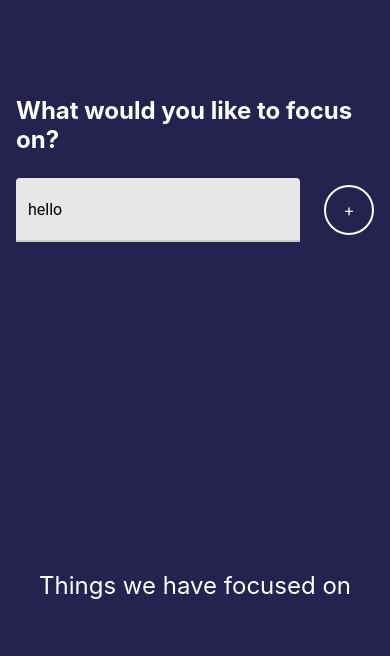
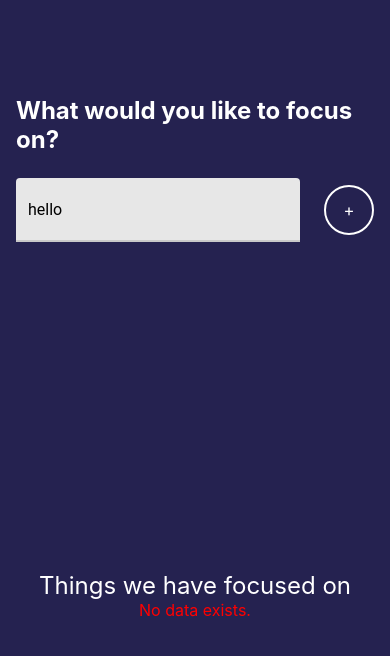
Before and after one commit to adnankarim/timefocus, a React Native app: screen / in a window 390 px wide. Shown: the top 656 px of the page. Built offline with nearby package versions, Linux system fonts and the light colour scheme.

Commit message:
added clear history clear method

```diff
--- a/App.js
+++ b/App.js
@@ -5,13 +5,12 @@ import { Timer } from './src/features/timer/Timer';
 import { fontSizes, spacing } from './src/utils/sizes';
 import { colors } from './src/utils/colors';
 import { FocusHistory } from './src/features/focus/FocusHistory';
+import { RoundedButton } from './src/components/RoundedButton';
 const STATUSES = {
   COMPLETED: 1,
   CANCELLED: 2,
 };
-const onClear = () => {
-  //done
-}
+
 const App = () => {
   const [focusSubject, setFocusSubject] = useState(null);
   const [focusSubjectHistory, setFocusSubjectHistory] = useState([]);
@@ -20,7 +19,9 @@ const App = () => {
     setFocusSubjectHistory([...focusSubjectHistory, { subject: subject, status: status }]);
 
   };
-
+  const onClear = () => {
+    setFocusSubjectHistory([])
+  }
   return (
     <View style={styles.container}>
       {focusSubject ? (
@@ -39,11 +40,12 @@ const App = () => {
         <>
           <Focus addSubject={setFocusSubject} />
           <FocusHistory focusSubjectHistory={focusSubjectHistory} onClear={onClear} />
+
         </>
       )}
     </View>
   );
-};
+}
 
 export default App;
 
--- a/src/features/focus/FocusHistory.js
+++ b/src/features/focus/FocusHistory.js
@@ -1,42 +1,56 @@
 import React from 'react';
 import { View, Text, FlatList, SafeAreaView, StyleSheet } from 'react-native';
-import { Item } from 'react-native-paper/lib/typescript/components/List/List';
 import { fontSizes } from '../../utils/sizes';
-
+import { RoundedButton } from '../../components/RoundedButton';
 
 const HistoryItem = ({ item, index }) => {
-    return (<Text key={index} style={styles.historyItem(item.status)}>
+    return (
+        <Text key={index} style={styles.historyItem(item.status)}>
             {item.subject}
-    </Text>);
-}
+        </Text>
+    );
+};
 export const FocusHistory = ({ focusSubjectHistory, onClear }) => {
-
-
-    return (<><SafeAreaView style={{ flex: 0.5, alignItems: 'center' }} >
+    return (
+        <>
+            <SafeAreaView style={{ flex: 0.5, alignItems: 'center' }}>
                 <Text style={styles.title}>Things we have focused on</Text>
-        {
-            focusSubjectHistory.length > 0 && (<FlatList
+                {focusSubjectHistory.length > 0 && (
+                    <>
+                        <FlatList
                             data={focusSubjectHistory}
                             style={{ flex: 1 }}
                             contentContainerStyle={{ flex: 1, alignItems: 'center' }}
                             renderItem={HistoryItem}
                             keyExtractor={(item, index) => index.toString()}
-
-            />)
-
-        }
-    </SafeAreaView></>);
-
-}
-
+                        />
+                        <RoundedButton
+                            size={50}
+                            title="clear"
+                            style={styles.roundedButton}
+                            onSubmit={() => onClear()}></RoundedButton>
+                    </>
+                )}
+                {focusSubjectHistory.length === 0 && (
+                    <>
+                        <Text style={{ fontSize: fontSizes.md, color: 'red' }}>No data exists.</Text>
+                    </>
+                )}
+            </SafeAreaView>
+        </>
+    );
+};
 
 const styles = StyleSheet.create({
-    historyItem: (status) => ({
+    historyItem: status => ({
         color: status > 1 ? 'red' : 'green',
-        fontSize: fontSizes.md
+        fontSize: fontSizes.md,
     }),
     title: {
         color: 'white',
-        fontSize: fontSizes.lg
-    }
+        fontSize: fontSizes.lg,
+    },
+    roundedButton: {
+        justifyContent: 'center',
+    },
 });
```
Lines whose indentation alone changed are shown as unchanged.
